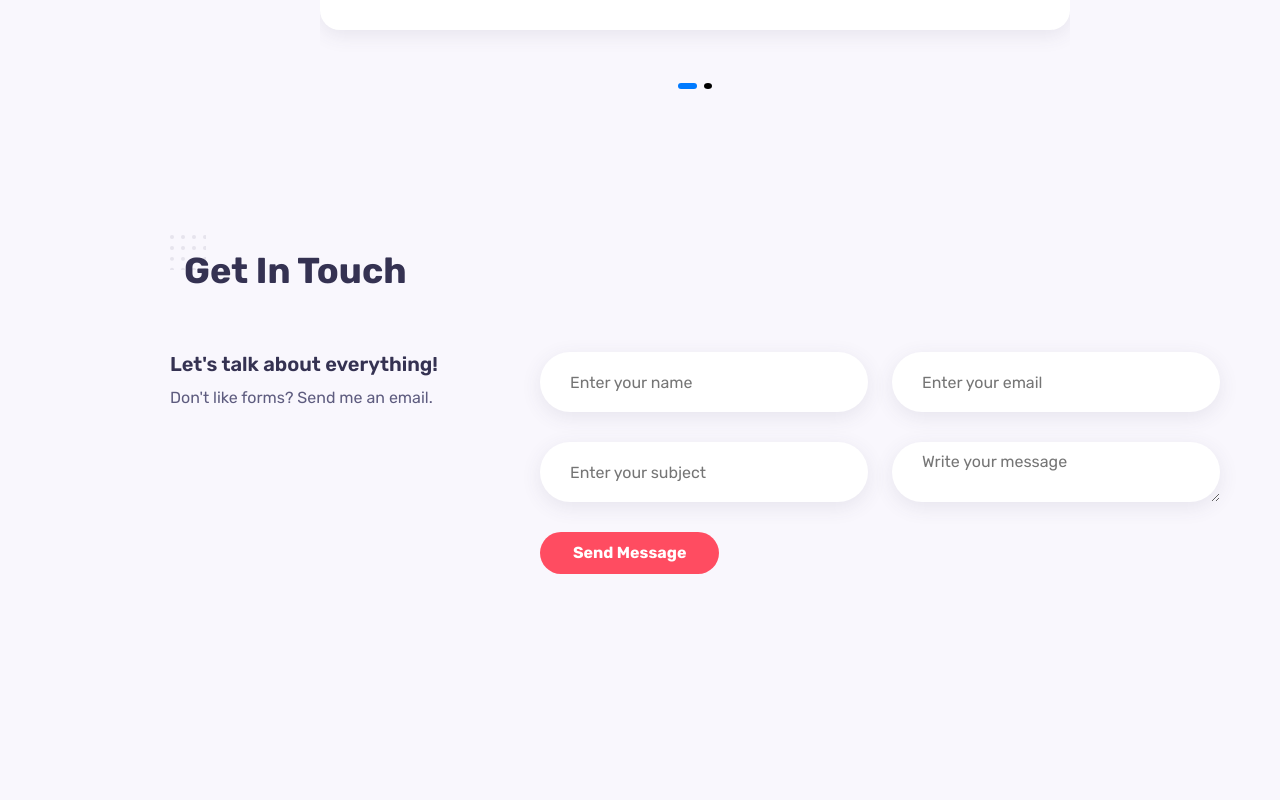
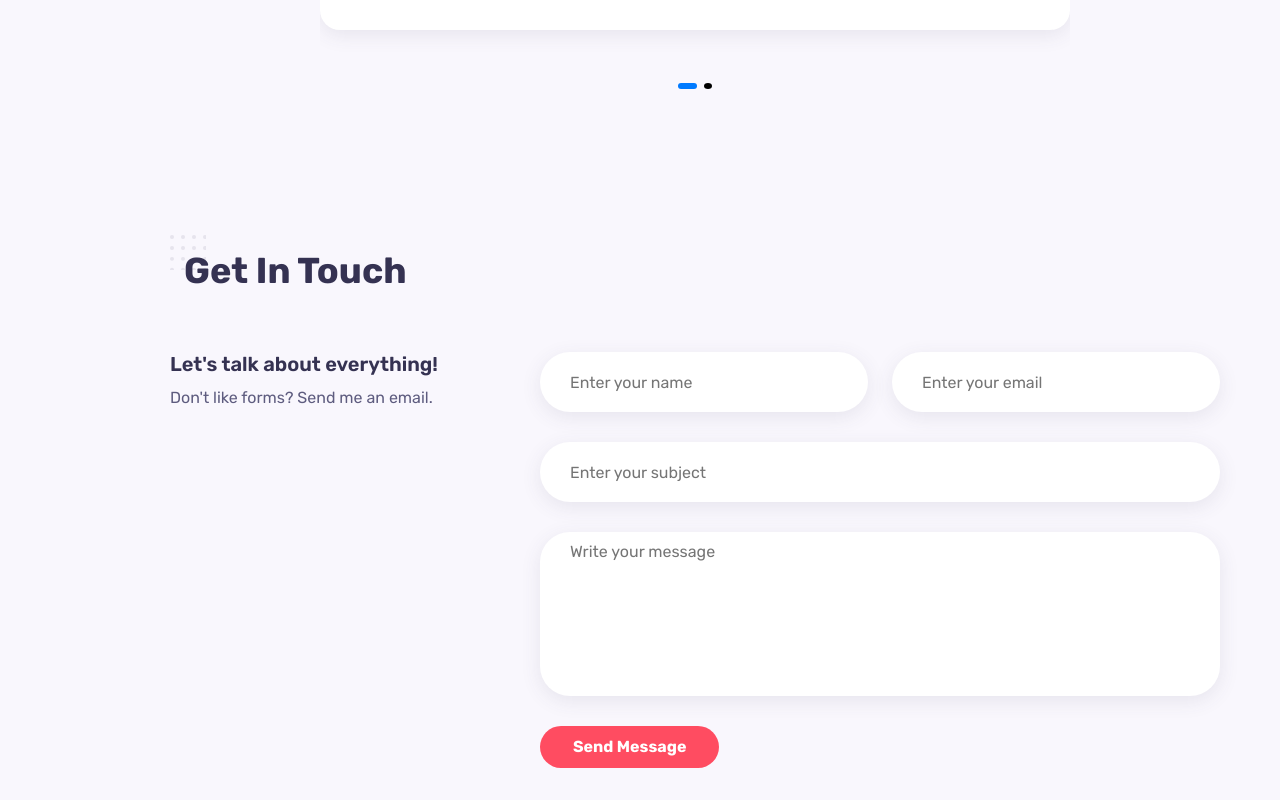
Before and after one commit to nagamonish/monishdev, a React (Create React App) app in the folder my-app/: page / in a window 1280 px wide. Shown: the part 4124-4924 px from the top of the page. Before the commit the page ends 4730 px from the top, so only its background shows below. Built offline with nearby package versions, Linux system fonts and the light colour scheme.

Commit message:
Fixed Contact.jsx page

```diff
--- a/my-app/src/components/contact/Contact.jsx
+++ b/my-app/src/components/contact/Contact.jsx
@@ -12,7 +12,7 @@ const Contact = () => {
           <p className="contact__details">Don't like forms? Send me an email. </p>
         </div>
 
-         <form action="" className="contact__form">
+        <form action="" className="contact__form">
           <div className="contact__form-group">
             <div className="contact__form-div">
               <input type="text" className="contact__form-input" placeholder='Enter your name' />
@@ -21,18 +21,18 @@ const Contact = () => {
             <div className="contact__form-div">
               <input type="email" className="contact__form-input" placeholder='Enter your email' />
             </div>
+          </div>
 
-            <div className="contact__form-div">
-              <input type="text" className="contact__form-input" placeholder='Enter your subject' />
-            </div>
+          <div className="contact__form-div">
+            <input id='subject_field ' type="text" className="contact__form-input" placeholder='Enter your subject' />
+          </div>
 
-            <div className="contact__form-div">
-              <textarea name="" id="" cols="30" rows="10" className="contact__form-input" placeholder='Write your message'></textarea>
-            </div>
+          <div className="contact__form-div contact__form-area">
+            <textarea name="" id="" cols="30" rows="10" className="contact__form-input" placeholder='Write your message'></textarea>
           </div>
 
           <button className="btn">Send Message</button>
-         </form>
+        </form>
       </div>
     </section>
   )
--- a/my-app/src/components/contact/contact.css
+++ b/my-app/src/components/contact/contact.css
@@ -39,3 +39,11 @@
     padding: 0.625rem 1.875rem;
     z-index: 1;
 }
+
+.contact__form-area {
+    height: 10.25rem;
+}
+
+.contact__form-area textarea {
+    resize: none;
+}
```
